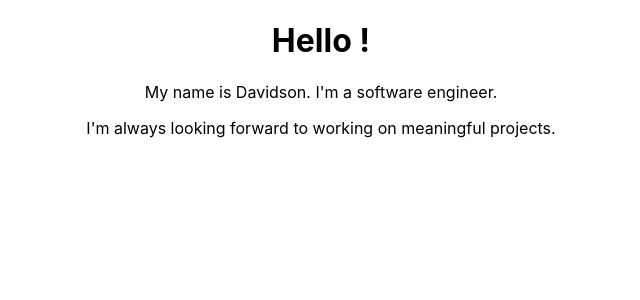
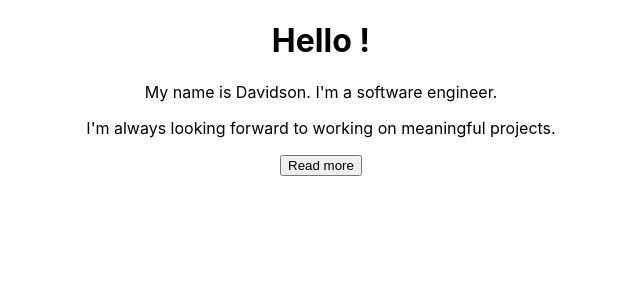
Before and after one commit to davidsonsilva/udemy-reactJs-redux, a React (Create React App) app in the folder portfolio/: page / in a window 1280 px wide. Shown: the top 300 px of the page, without its empty margins (319-959 px from the left). Built offline with nearby package versions, Linux system fonts and the light colour scheme.

Commit message:
SetState

```diff
--- a/portfolio/src/App.js
+++ b/portfolio/src/App.js
@@ -6,6 +6,12 @@ class App extends Component {
   constructor(){
     super();
     this.state = { displayBio : false };
+
+    this.toogleDisplayBio = this.toogleDisplayBio.bind(this);
+  }
+
+  toogleDisplayBio(){
+    this.setState({ displayBio: !this.state.displayBio });
   }
 
   render() {
@@ -21,7 +27,12 @@ class App extends Component {
             <p>I live in Belo Horizonte, and code everey day.</p>
             <p>My favorite language is JavaScript, and think React.js is awesome.</p>
             <p>Besides coding, I also love music and speed skating!</p>
-          </div>) : null
+            <button onClick={this.toogleDisplayBio}>Show less</button>
+          </div>) : (
+            <dv>
+              <button onClick={this.toogleDisplayBio}>Read more</button>
+            </dv>
+          )
         }
       </div>
     );
```
